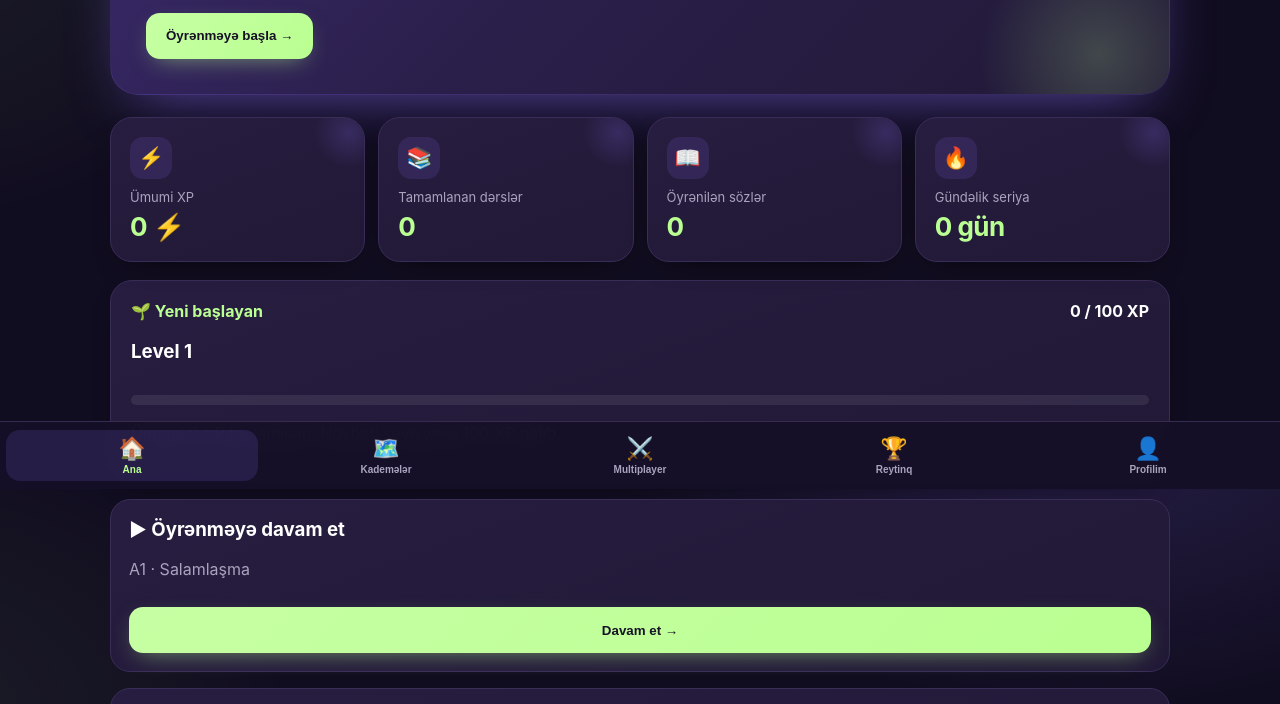
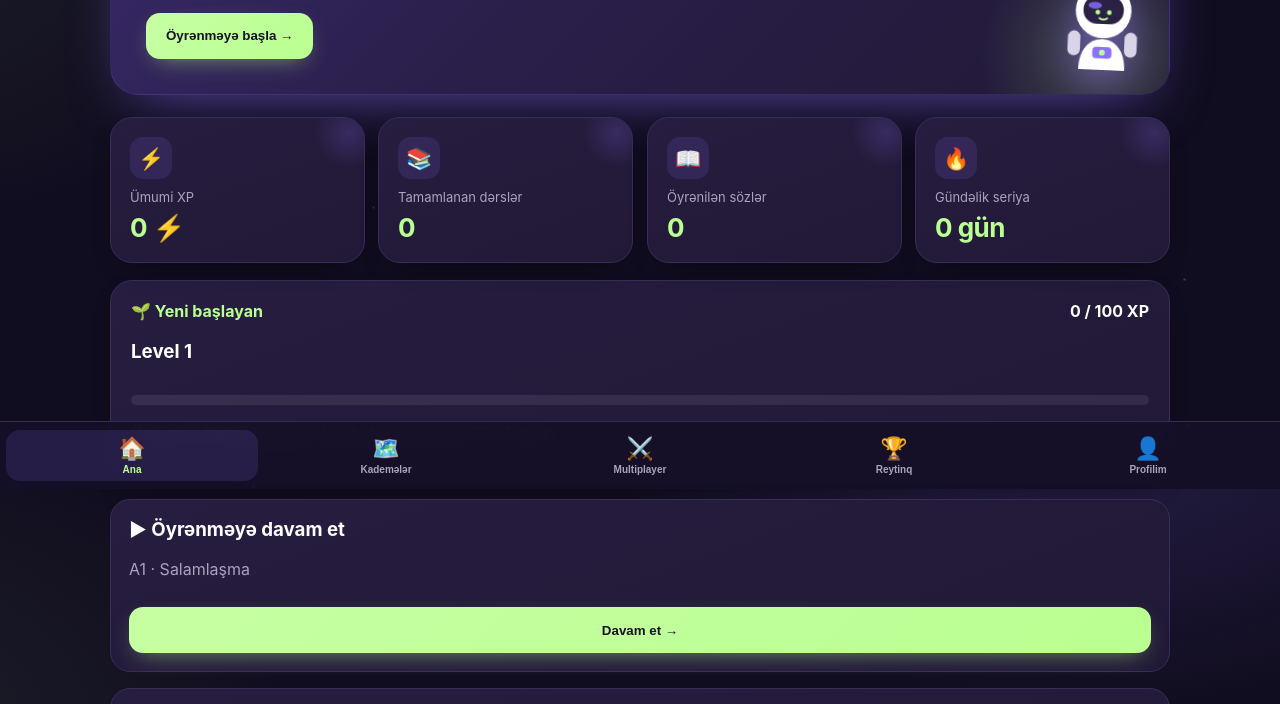
Before and after one commit to mirhuseynbaghirov-bot/EngAz, a plain HTML site: page index.html in a window 1280 px wide. Shown: the part 311-1015 px from the top of the page. Drawn offline with nearby package versions, Linux system fonts and the light colour scheme.

Commit message:
Update index.html

```diff
--- a/index.html
+++ b/index.html
@@ -1194,5 +1194,6 @@ initializeAuth();
 </script>
 <script src="multiplayer.js"></script>
 <script src="nav.js"></script>
+<script src="fun.js"></script>
 </body>
 </html>
```
